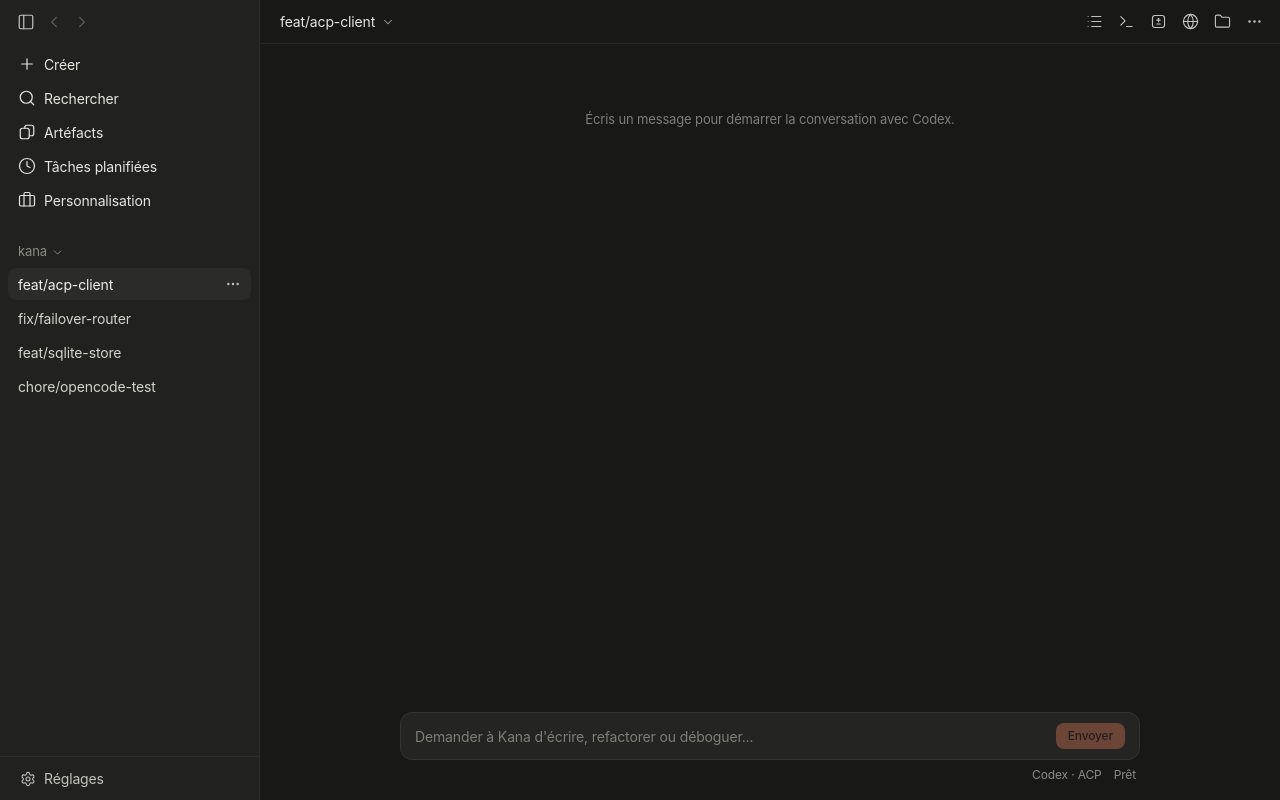
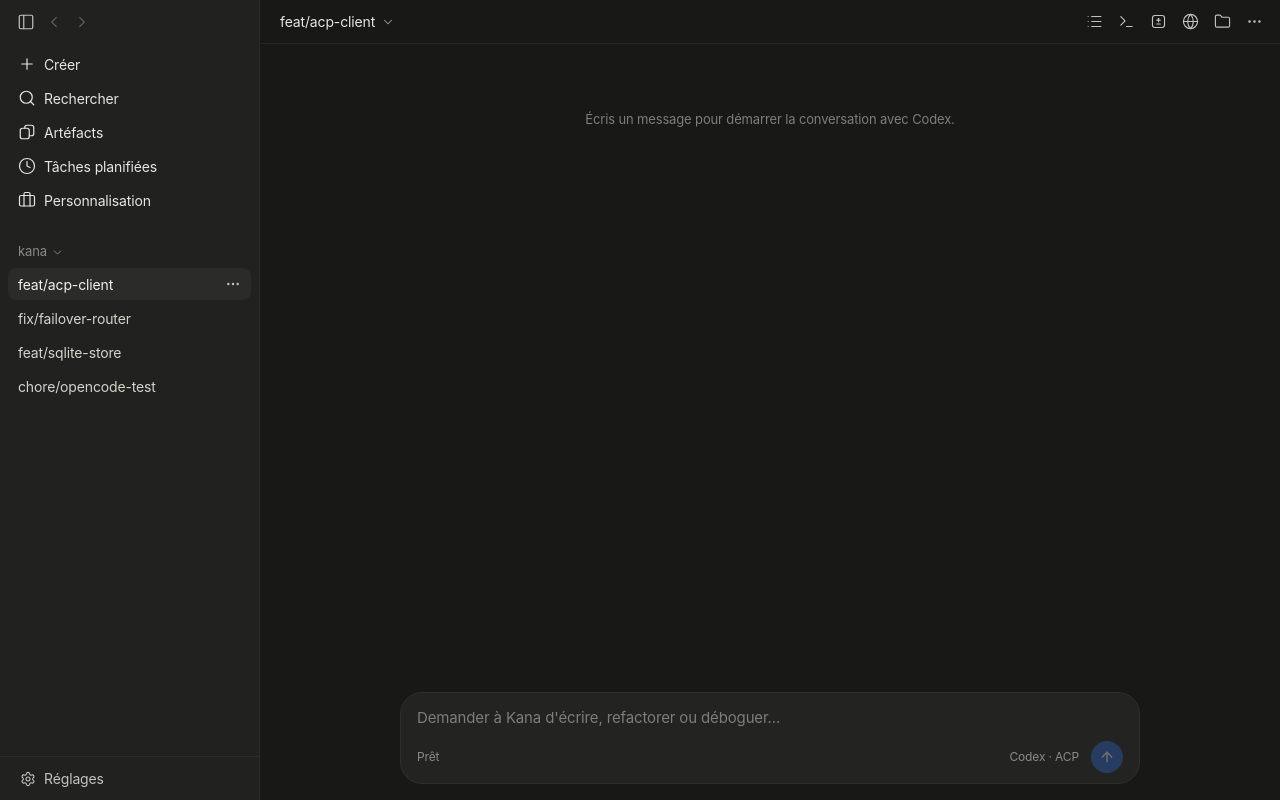
Before and after one commit to HarpeLm/kana, a React (Vite) app in the folder apps/desktop/: page / in a window 1280 px wide. Built offline with nearby package versions, Linux system fonts and the light colour scheme.

Commit message:
feat(desktop): Codex-style rounded chat — Composer.tsx

```diff
--- a/apps/desktop/src/components/Composer.tsx
+++ b/apps/desktop/src/components/Composer.tsx
@@ -1,4 +1,5 @@
 import { useState } from "react";
+import { ArrowUp, Square } from "lucide-react";
 
 interface ComposerProps {
   agentLabel: string;
@@ -20,7 +21,7 @@ export default function Composer({ agentLabel, busy, onSend, onStop }: ComposerP
   return (
     <div className="px-6 pb-4 pt-2">
       <div className="mx-auto max-w-[740px]">
-        <div className="flex items-center gap-2 rounded-xl border border-[#343430] bg-[#242422] px-3.5 py-2.5 focus-within:border-[#4a4a44]">
+        <div className="rounded-[22px] border border-[#2f2f2d] bg-[#232322] px-4 pb-2.5 pt-3.5 transition focus-within:border-[#454542]">
           <input
             value={text}
             onChange={(e) => setText(e.target.value)}
@@ -28,28 +29,32 @@ export default function Composer({ agentLabel, busy, onSend, onStop }: ComposerP
               if (e.key === "Enter" && !e.nativeEvent.isComposing) submit();
             }}
             placeholder="Demander à Kana d'écrire, refactorer ou déboguer..."
-            className="flex-1 bg-transparent text-[14px] text-[#ecebe4] placeholder-[#7e7d76] outline-none"
+            className="w-full bg-transparent text-[15px] text-[#ecebe4] placeholder-[#7e7d76] outline-none"
           />
+          <div className="mt-3 flex items-center justify-between gap-3">
+            <span className="text-[12px] text-[#8c8b83]">{busy ? "En cours…" : "Prêt"}</span>
+            <div className="flex items-center gap-3">
+              <span className="text-[12px] text-[#8c8b83]">{agentLabel} · ACP</span>
               {busy ? (
                 <button
                   onClick={onStop}
-              className="rounded-lg bg-[#2e2e2b] px-3 py-1 text-[12px] font-medium text-[#e6e5df] transition hover:bg-[#383835]"
+                  aria-label="Arrêter"
+                  className="flex h-8 w-8 items-center justify-center rounded-full bg-[#ecebe4] transition hover:bg-white"
                 >
-              Arrêter
+                  <Square className="h-3 w-3 fill-[#181817] text-[#181817]" />
                 </button>
               ) : (
                 <button
                   onClick={submit}
                   disabled={!text.trim()}
-              className="rounded-lg bg-[#d97757] px-3 py-1 text-[12px] font-medium text-[#181817] transition hover:bg-[#e38768] disabled:opacity-40"
+                  aria-label="Envoyer"
+                  className="flex h-8 w-8 items-center justify-center rounded-full bg-[#2f6bd8] text-white transition hover:bg-[#4079e0] disabled:opacity-35"
                 >
-              Envoyer
+                  <ArrowUp className="h-4 w-4" strokeWidth={2.2} />
                 </button>
               )}
             </div>
-        <div className="mt-1.5 flex items-center justify-end gap-3 px-1 text-[12px] text-[#8c8b83]">
-          <span>{agentLabel} · ACP</span>
-          <span>{busy ? "En cours…" : "Prêt"}</span>
+          </div>
         </div>
       </div>
     </div>
```
Lines whose indentation alone changed are shown as unchanged.
